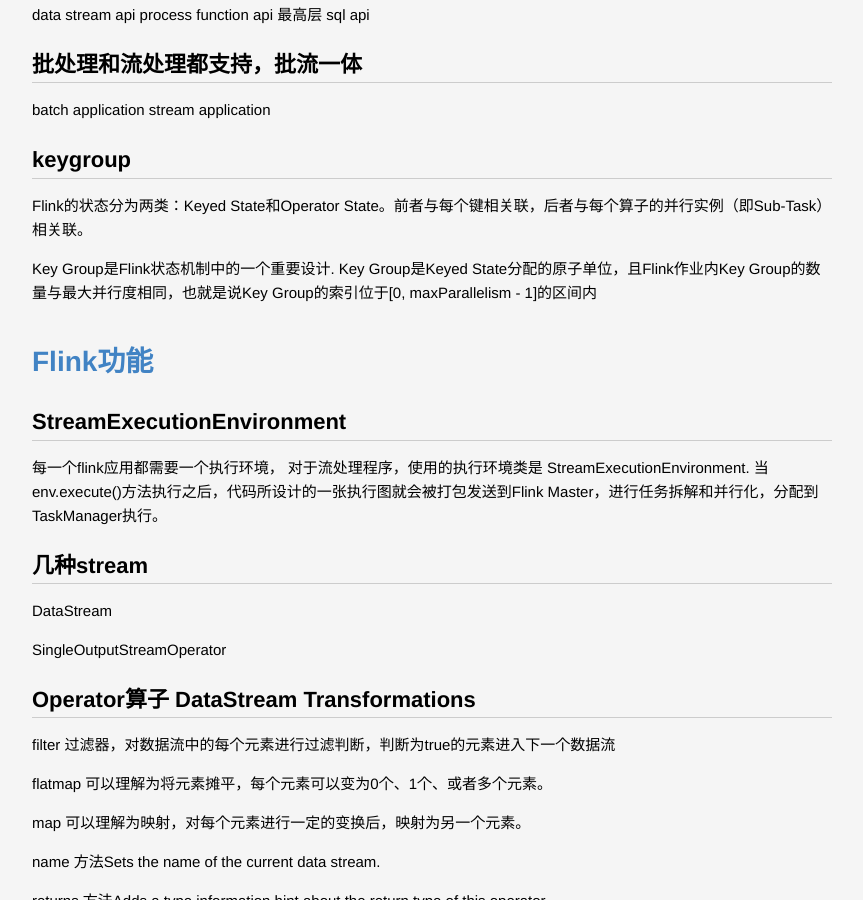
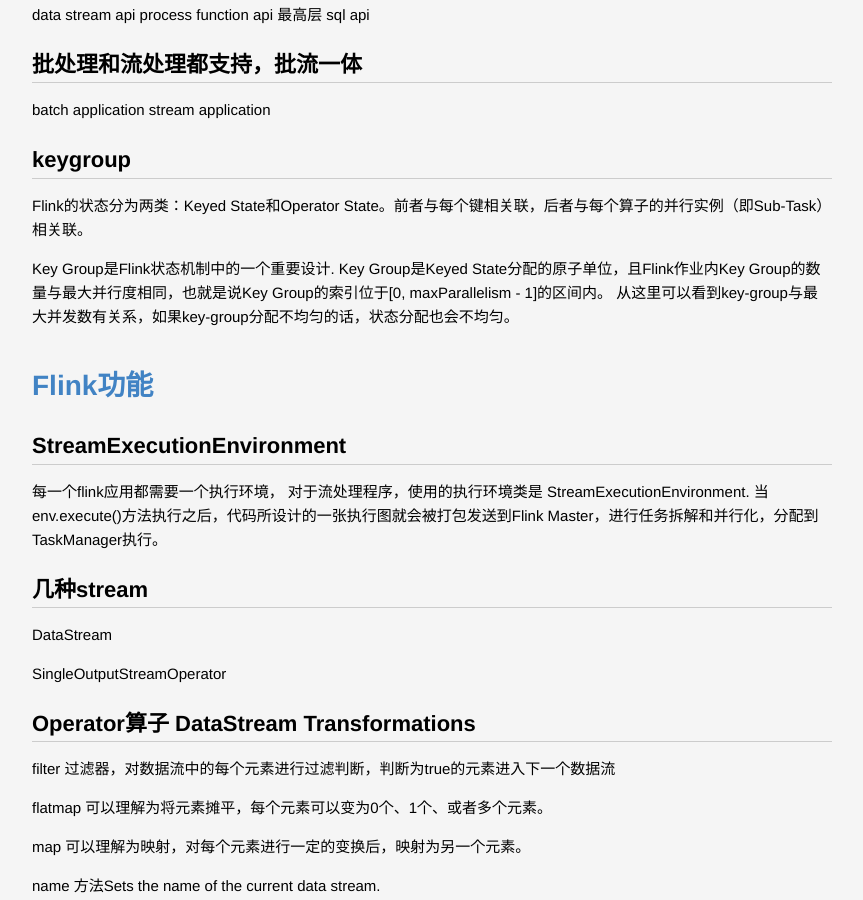
Before and after one commit to lucky521/blog, a Jekyll site: the page built from _posts/framework/2020-03-05-flink.markdown, in a window 1280 px wide and 900 px high, scrolled down 2835 px. Shown: the whole window, without its empty margins (208-1071 px from the left). Built offline with Jekyll 4.4.1, drawn with Linux system fonts in a browser that asks for light colours; some of the changed text lies outside the part shown.

Commit message:
Update 2020-03-05-flink.markdown

```diff
--- a/_posts/framework/2020-03-05-flink.markdown
+++ b/_posts/framework/2020-03-05-flink.markdown
@@ -77,8 +77,8 @@
 
 Flink的状态分为两类：Keyed State和Operator State。前者与每个键相关联，后者与每个算子的并行实例（即Sub-Task）相关联。
 
-
-Key Group是Flink状态机制中的一个重要设计. Key Group是Keyed State分配的原子单位，且Flink作业内Key Group的数量与最大并行度相同，也就是说Key Group的索引位于[0, maxParallelism - 1]的区间内
+Key Group是Flink状态机制中的一个重要设计. Key Group是Keyed State分配的原子单位，且Flink作业内Key Group的数量与最大并行度相同，也就是说Key Group的索引位于[0, maxParallelism - 1]的区间内。
+从这里可以看到key-group与最大并发数有关系，如果key-group分配不均匀的话，状态分配也会不均匀。
 
 
 
@@ -295,6 +295,7 @@
 * Master Container 中会启动 Flink Master Process，包含 Flink-Container ResourceManager、JobManager 和 Program Runner。
 * Worker Container 会启动 TaskManager，并向负责资源管理的 ResourceManager 进行注册，注册完成之后，由 JobManager 将具体的任务分给 Container，再由 Container 去执行。
 
+
 # Flink数据监控
 
 ## Flink自带的dashboard
@@ -331,7 +332,6 @@
 每个任务槽可以在同一时间执行一个Task，而TaskManager可以拥有一个或者多个任务槽。
 任务槽可以实现TaskManager中不同Task的资源隔离，不过是逻辑隔离，并且只隔离内存，亦即在调度层面认为每个任务槽“应该”得到taskmanager.heap.size的N分之一大小的内存。CPU资源不算在内。
 
-
 apus.slotmanager.slot-placement-policy  SLOT
 
 
@@ -340,10 +340,9 @@
 
 设置parallelism的防范优先级是：算子(operator)级别 > 运行环境级别 > 客户端级别 > 系统级别
 
-
 setParallelism 设置一个job或一个算子op的并发度。
 
-setMaxParallelism 控制的是keyed-state可以被分配的task最大个数。
+setMaxParallelism 控制的是状态后端中keyed-state可以被分配的task最大个数。
 
 
 
```
